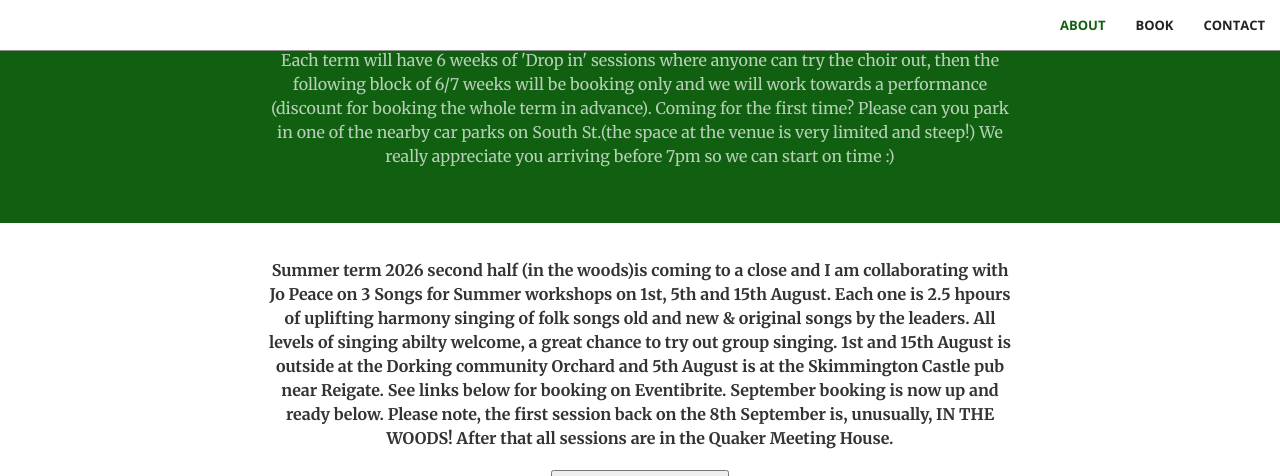
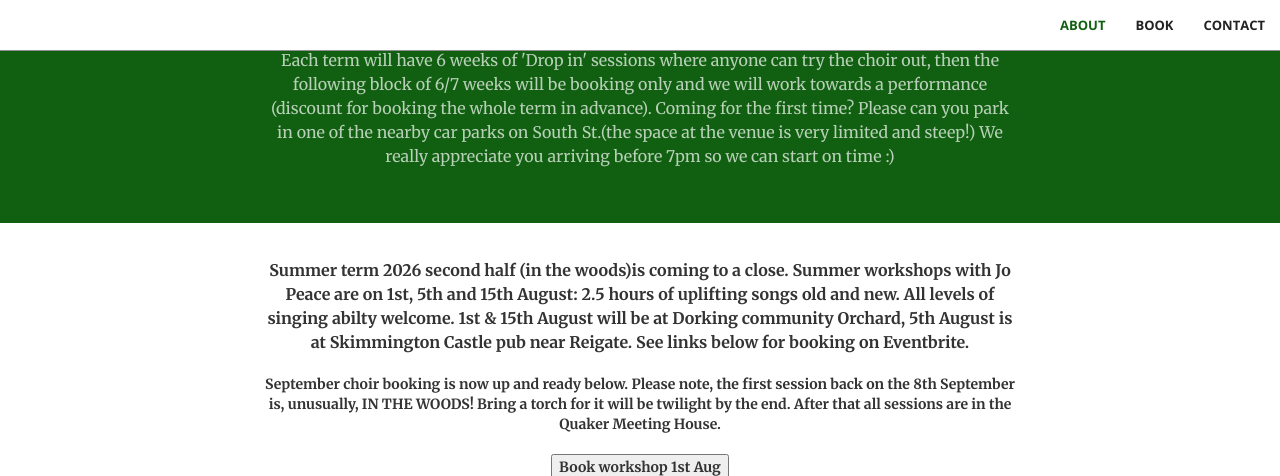
Before and after one commit to thewildchoir/thewildchoir-website, a Jekyll site: the page built from index.html, in a window 1280 px wide and 900 px high, scrolled down 1095 px, cut to the strip 0-476 px from the top of the window. Built offline with Jekyll 4.4.1, drawn with Linux system fonts in a browser that asks for light colours.

Commit message:
Update booking.html

```diff
--- a/_includes/booking.html
+++ b/_includes/booking.html
@@ -2,8 +2,9 @@
     <div class="container">
        <div class="row">
             <div class="col-lg-8 col-lg-offset-2 text-center">
-                <p class="text-book"><b> Summer term 2026 second half (in the woods)is coming to a close and I am collaborating with Jo Peace on 3 Songs for Summer workshops on 1st, 5th and 15th August. Each one is 2.5 hpours of uplifting harmony singing of folk songs old and new & original songs by the leaders. All levels of singing abilty welcome, a great chance to try out group singing. 1st and 15th August is outside at the Dorking community Orchard and 5th August is at the Skimmington Castle pub near Reigate. See links below for booking on Eventibrite. September booking is now up and ready below. Please note, the first session back on the 8th September is, unusually, IN THE WOODS!
-                After that all sessions are in the Quaker Meeting House.
+                <p class="text-book"><b> Summer term 2026 second half (in the woods)is coming to a close. Summer workshops with Jo Peace are on 1st, 5th and 15th August: 2.5 hours of uplifting songs old and new. All levels of singing abilty welcome. 1st & 15th August will be at Dorking community Orchard, 5th August is at Skimmington Castle pub near Reigate. See links below for booking on Eventbrite.
+                     </p>
+                September choir booking is now up and ready below. Please note, the first session back on the 8th September is, unusually, IN THE WOODS! Bring a torch for it will be twilight by the end. After that all sessions are in the Quaker Meeting House.
                     </p>
                 <!-- Noscript content for added SEO -->
 <noscript><a href="https://www.eventbrite.com/e/songs-for-summer-workshops-dorking-community-orchard-tickets-1992490240947" rel="noopener noreferrer" target="_blank">Buy Tickets on Eventbrite</a></noscript>
```
